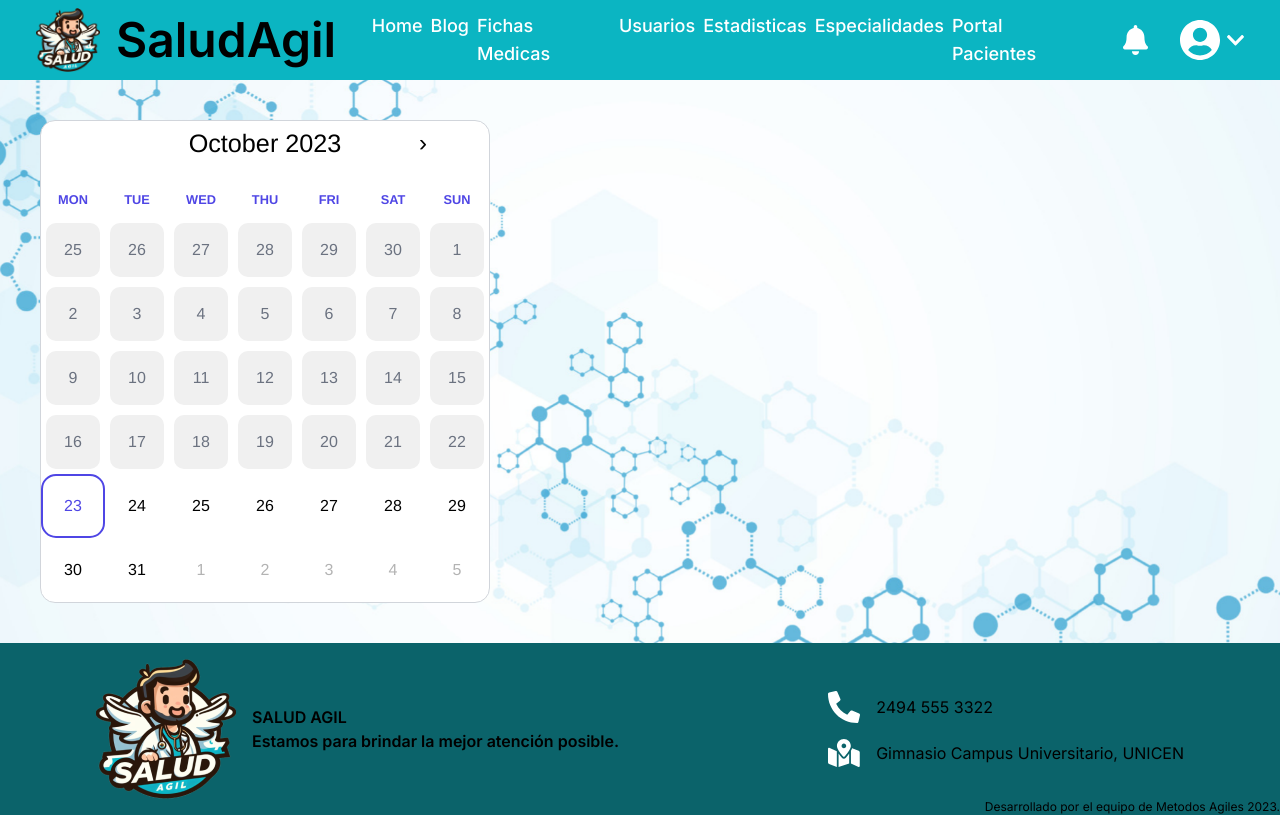
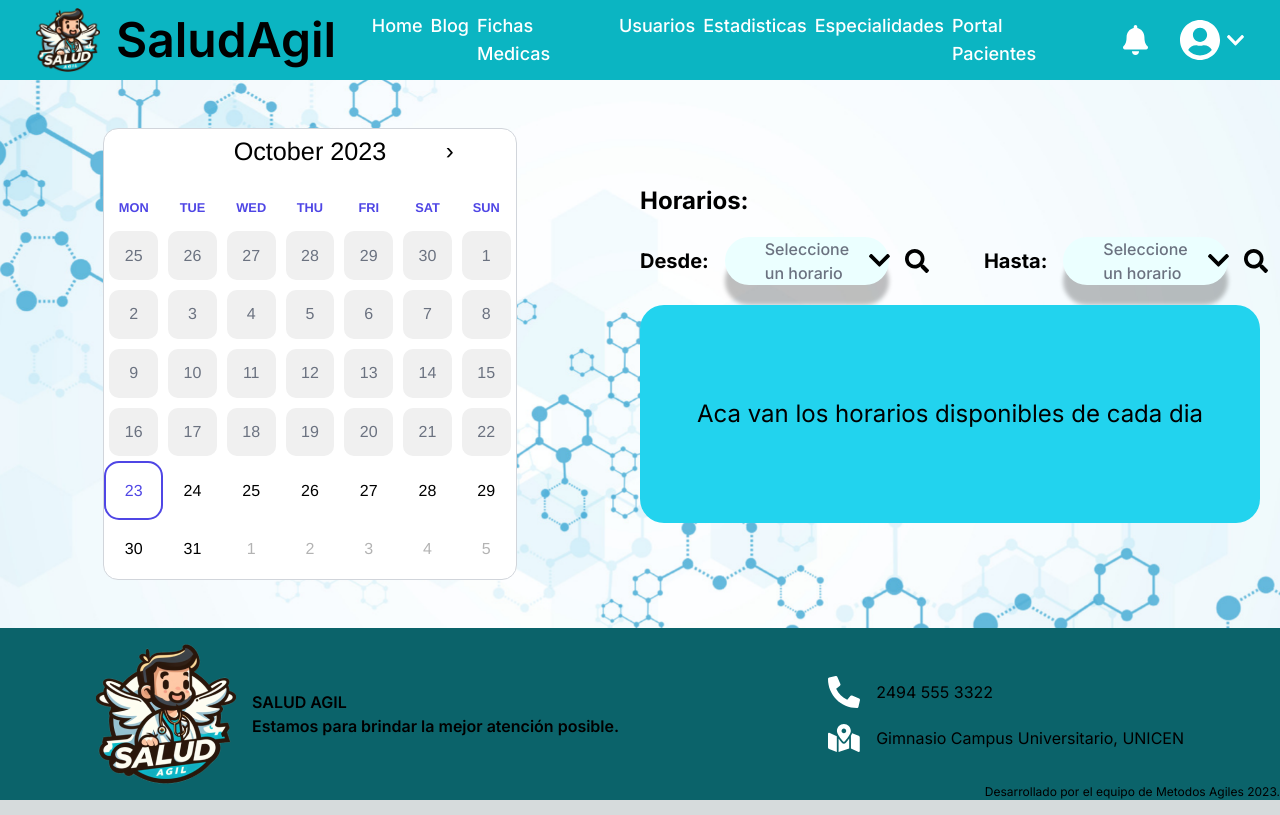
Before and after one commit to metagiles2023/SaludAgil2023, a Next.js app in the folder front/frontend-salud/: page /turnos/reservarturnos/turnosdisponibles in a window 1280 px wide. Built offline with nearby package versions, Linux system fonts and the light colour scheme.

Commit message:
Correcciones de responsive y agregado de componente confirmar turno

```diff
--- a/front/frontend-salud/src/app/turnos/reservarturnos/page.js
+++ b/front/frontend-salud/src/app/turnos/reservarturnos/page.js
@@ -8,7 +8,7 @@ export default function ReservarTurnos() {
             <div className="flex flex-col min-h-screen">
                 <Header />
                 <main className="flex-1 flex flex-col justify-center items-center ">
-                    <div className="flex items-center py-10 gap-8">
+                    <div className="flex items-center py-4 md:py-8 lg:py-20 xl:py-28 2xl:py-32 gap-8">
                         <div className="text-black text-2xl font-bold">Especialidad:</div>
                         <div className="flex w-full h-12 bg-[#ebffff] shadow-[0px_20px_4px_#00000040] rounded-[30px] justify-between items-center px-5">
                             <span className="font-medium text-gray-500 px-5">Seleccione una especialidad</span>
@@ -16,7 +16,7 @@ export default function ReservarTurnos() {
                         </div>
                         <img className="w-10" alt="Lupa" src="/search_icon.svg" />
                     </div>
-                    <div className="flex justify-center items-center gap-10">
+                    <div className="flex flex-1 justify-center gap-10">
                         <Doctor />
                         <Doctor />
                         <Doctor />
--- a/front/frontend-salud/src/app/turnos/reservarturnos/turnosdisponibles/page.jsx
+++ b/front/frontend-salud/src/app/turnos/reservarturnos/turnosdisponibles/page.jsx
@@ -1,8 +1,8 @@
 "use client"
-import NavBar from '@/components/NavBar/NavBar'
 import Header from '@/components/Estructura/Header'
 import Footer from '@/components/Estructura/Footer'
 import TurnoCard from '@/components/Turno/TurnoCardReservar';
+import ConfirmarTurno from "@/components/Confirmaciones/ConfirmarTurno";
 import Calendar from 'react-calendar'
 import "./Calendar.css"
 import { useState,useEffect } from 'react';
@@ -32,8 +32,9 @@ export default function turnosdisponibles() {
   return (
     <div className='flex flex-col min-h-screen'>
       <Header />
-      <main className='flex-1'>
-        <div className='flex m-10'>
+      <main className='flex-1 flex'>
+        <div className='flex-1 flex justify-center items-center'>
+          <div className='flex w-2/3 h-2/3 justify-center items-center'>
             <Calendar
               minDate={now}
               maxDate={maxima_fecha}
@@ -48,8 +49,38 @@ export default function turnosdisponibles() {
               data.map((turno) => {
                 return <TurnoCard key={turno.id} id={turno.id} horario={turno.date}/>
               })
-
             }
+            </div>
+          </div>
+        </div>
+        <div className='flex-1 flex items-center m-5'>
+          <div className='flex h-2/3'>
+            <div className='flex flex-col'>
+              <div>
+                <h1 className='text-2xl font-bold text-black'>Horarios:</h1>
+                <div className='flex gap-16'>
+                  <div className="flex items-center py-5 gap-4">
+                    <div className="text-black text-xl font-bold">Desde:</div>
+                    <div className="flex w-full h-12 bg-[#ebffff] shadow-[0px_20px_4px_#00000040] rounded-[30px] justify-between items-center px-5">
+                      <span className="font-medium text-gray-500 px-5">Seleccione un horario</span>
+                      <img className="w-6" alt="Seleccionar" src="/down_arrow.svg" />
+                    </div>
+                    <img className="w-6" alt="Lupa" src="/search_icon.svg" />
+                  </div>
+                  <div className="flex items-center py-5 gap-4">
+                    <div className="text-black text-xl font-bold">Hasta:</div>
+                    <div className="flex w-full h-12 bg-[#ebffff] shadow-[0px_20px_4px_#00000040] rounded-[30px] justify-between items-center px-5">
+                      <span className="font-medium text-gray-500 px-5">Seleccione un horario</span>
+                      <img className="w-6" alt="Seleccionar" src="/down_arrow.svg" />
+                    </div>
+                    <img className="w-6" alt="Lupa" src="/search_icon.svg" />
+                  </div>
+                </div>
+              </div>
+              <div className='flex-1 flex w-full h-full justify-center items-center rounded-3xl bg-cyan-400 text-2xl'>
+                Aca van los horarios disponibles de cada dia
+              </div>
+            </div>
           </div>
         </div>
       </main>
--- /dev/null
+++ b/front/frontend-salud/src/components/Confirmaciones/ConfirmarTurno.jsx
@@ -0,0 +1,59 @@
+"use client"
+import React, { useState } from 'react';
+
+const ConfirmarTurno = () => {
+  const [mostrarConfirmacion, setMostrarConfirmacion] = useState(false);
+
+  const mostrarDivDeConfirmacion = () => {
+    setMostrarConfirmacion(true);
+  };
+
+  const ocultarDivDeConfirmacion = () => {
+    setMostrarConfirmacion(false);
+  };
+
+  return (
+    <div className="relative">
+      <button className="text-black text-center text-2xl md:text-3xl lg:text-4xl xl:text-5xl font-bold" onClick={mostrarDivDeConfirmacion}>Mostrar Confirmación</button>
+
+      {mostrarConfirmacion && (
+        <div className="fixed flex justify-center items-center top-0 left-0 w-full min-h-screen bg-black/50 text-5xl text-white z-10">
+          <div className="flex flex-col w-1/2">
+            <div className="w-full h-full rounded-[30px] px-20 py-10 bg-[#ecffff]">
+              <div className="flex flex-col justify-center text-black font-bold ">¿Desea confirmar el turno?</div>
+              <div className="text-black text-center text-4xl font-semibold my-4">
+                Viernes 26 de octubre de 2023
+                <br />
+                a las 8:30 hs.
+              </div>
+              <div className="flex flex-col text-black text-center font-bold gap-y-2"> Confirmar datos:
+                <div className='flex'>
+                  <div className="flex justify-end w-1/6 text-black text-center text-4xl font-semibold mr-5">Telefono:</div>
+                  <div className="flex w-2/3 justify-center items-center rounded-full border-4 border-black text-[#818181] text-center text-xl font-medium ">
+                    222 4444 333
+                  </div>
+                </div>
+                <div className='flex'>
+                  <div className="flex justify-end w-1/6 text-black text-center text-4xl font-semibold mr-5">Email:</div>
+                  <div className="flex w-2/3 justify-center items-center rounded-full border-4 border-black text-[#818181] text-center text-xl font-medium">
+                    ejemplo@mail.com
+                  </div>
+                </div>
+              </div>
+              <div className='flex justify-between mt-10'>
+                <button onClick={ocultarDivDeConfirmacion}>
+                  <img src="/btnCancelar.svg" alt="Boton Cancelar turno" />
+                </button>
+                <button onClick={ocultarDivDeConfirmacion}>
+                  <img src="/btnConfirmar.svg" alt="Boton Confirmar turno" />
+                </button>
+              </div>
+            </div>
+          </div>
+        </div>
+      )}
+    </div>
+  );
+};
+
+export default ConfirmarTurno;
--- a/front/frontend-salud/src/components/Doctor.jsx
+++ b/front/frontend-salud/src/components/Doctor.jsx
@@ -3,15 +3,13 @@ import Link from "next/link";
 const Doctor = () => {
     return (
         <>
-            <Link href="/turnos/reservarturnos/turnosdisponibles" className="bg-[#ebffff] shadow-[5px_5px_5px_rgba(0,0,0,0.2),10px_10px_10px_rgba(0,0,0,0.1)] bg-[100%_100%] h-[392px] relative w-[326px] rounded-[15%]">
-                <img className="h-[146px] absolute w-[135px] left-24 top-[78px]" alt="Imagen del doctor" src="/doctor_vector.svg" />
-                <div className="text-[#204240] text-xl font-bold h-[23px] tracking-[0] leading-[normal] absolute text-center w-[241px] left-[42px] top-[243px]">Nombre Doctor o Doctora</div>
-                <div className="h-[51px] absolute w-[134px] left-[97px] top-[305px]">
-                    <div className="text-black text-xl font-bold h-[51px] tracking-[0] leading-[normal] absolute text-center w-[132px] left-0 top-0">
-                        Ver turnos
-                        <br />
-                        disponibles
-                    </div>
+            <Link href="/turnos/reservarturnos/turnosdisponibles" className="flex flex-col justify-center items-center w-[300px] h-full bg-[#ebffff] shadow-[5px_5px_5px_rgba(0,0,0,0.2),10px_10px_10px_rgba(0,0,0,0.1)] rounded-[15%]">
+                <img className="w-2/5 h-3/4 mt-10 mx-10 mb-3" alt="Imagen del doctor" src="/doctor_vector.svg" />
+                <div className="text-[#204240] text-xl font-bold text-center mx-5">Nombre Doctor o Doctora</div>
+                <div className="text-black text-xl font-bold text-center mb-5">
+                    Ver turnos
+                    <br />
+                    disponibles
                 </div>
             </Link>
         </>
```
Also changed, not shown: front/frontend-salud/public/btnCancelar.svg (added), front/frontend-salud/public/btnConfirmar.svg (added). Lines whose indentation alone changed are shown as unchanged.
